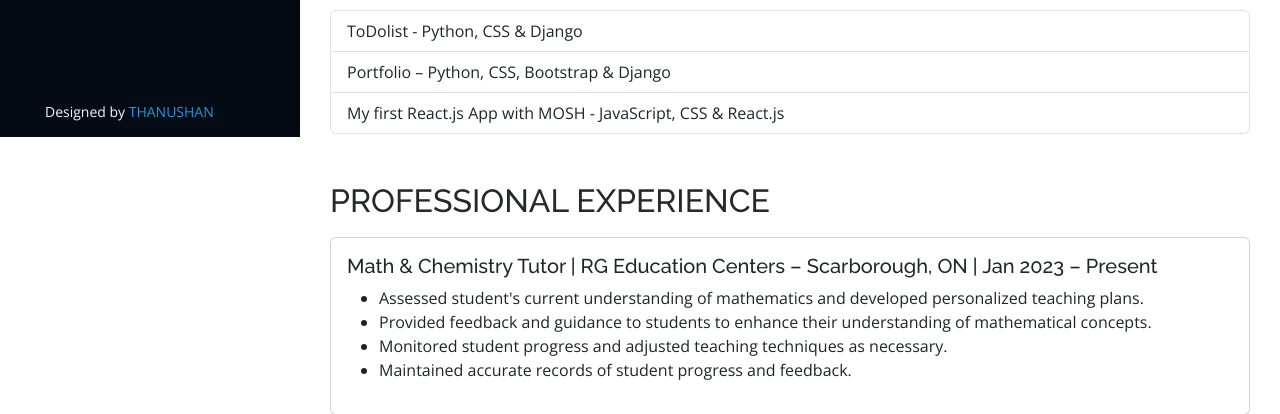
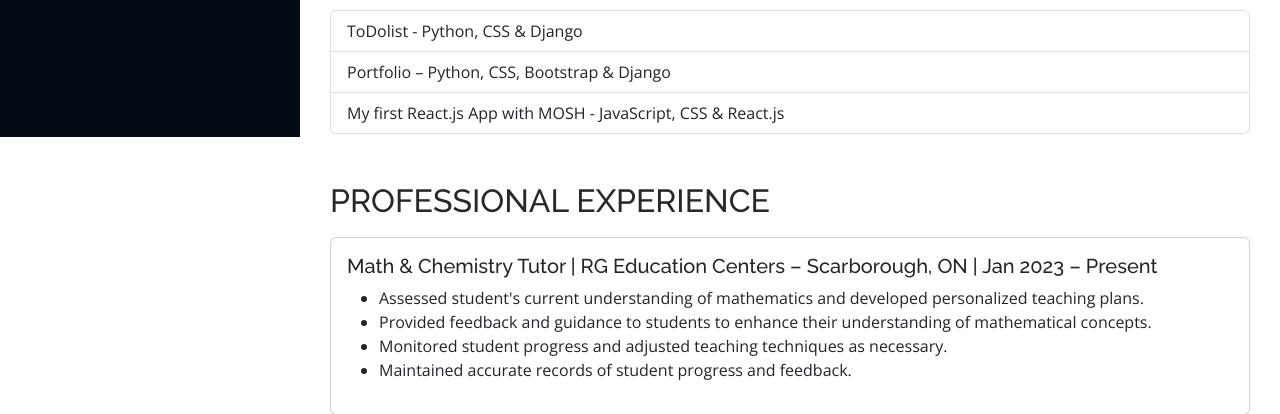
Before and after one commit to Thanushan1523/DYNAMIC-WEBSITEPORTFOLIO, a Django app: page /about/ in a window 1280 px wide. Shown: the part 663-1077 px from the top of the page. Run offline with Django 4.2, Linux system fonts and the light colour scheme; some libraries are stand-ins or nearby versions.

```diff
--- a/templates/basic.html
+++ b/templates/basic.html
@@ -102,7 +102,7 @@
       </div>
       <div class="credits"> {% endcomment %}
 
-        Designed by <a href="https://bootstrapmade.com/">THANUSHAN</a>
+        {% comment %} Designed by <a href="https://bootstrapmade.com/">THANUSHAN</a> {% endcomment %}
       </div>
     </div>
   </footer><!-- End  Footer -->
```
